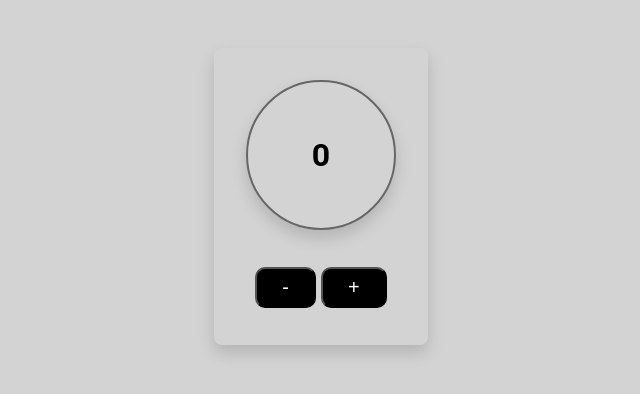
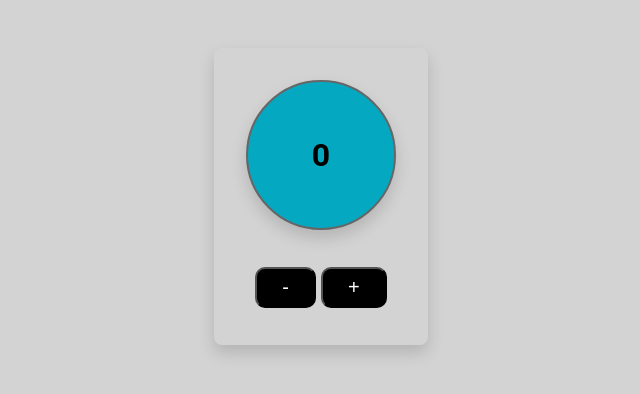
Before and after one commit to sctlcd/react-altitude-controller, a React (Create React App) app: page / in a window 1280 px wide. Shown: the top 394 px of the page, without its empty margins (319-959 px from the left). Built offline with nearby package versions, Linux system fonts and the light colour scheme; the HTML template or start-up script is replaced by a standard one.

Commit message:
added colors for above and below zero

```diff
--- a/src/App.js
+++ b/src/App.js
@@ -16,7 +16,7 @@ function App() {
       <div className='container mt-3 mb-3 text-center d-flex'>
         <div className='card bg-light m-auto style={{width: 200}} px-2 pt-2'>
           <h1
-            className='text-light card border-50'
+            className={`text-light card border-50 ${altitude > 0 ? 'bg-danger' : 'bg-info'}`}
             style={{height:150, width:150, border: '2px solid #666'}}
           >
             {altitude}
--- a/src/App.scss
+++ b/src/App.scss
@@ -412,6 +412,17 @@ body {
   width: 25%;
 }
 
+/* Background */
+
+.bg-danger {
+  background-color: #f23f3f;
+}
+
+.bg-info {
+  background-color: #05a8c1;
+}
+
+
 /*Cards  */
 .card {
   display: flex;
```
